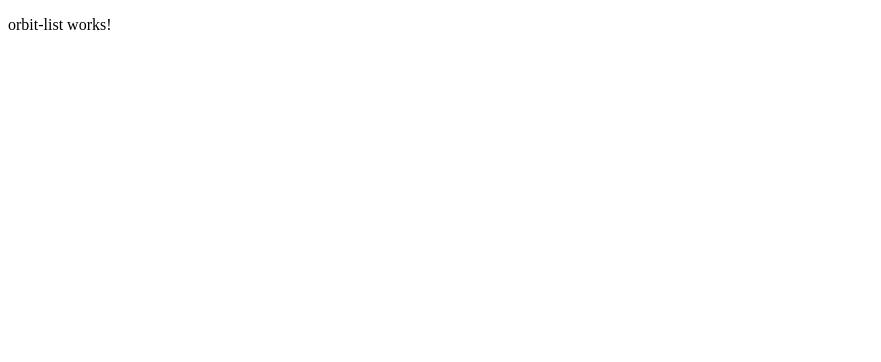
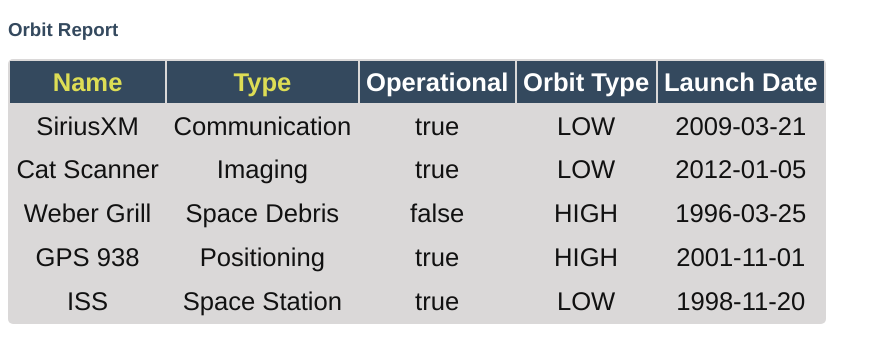
Before and after one commit to RAndrewKoch/orbit-report, an Angular app: page / in a window 1280 px wide. Shown: the top 362 px of the page, without its empty margins (0-881 px from the left). Built offline with nearby package versions, Linux system fonts and the light colour scheme.

Commit message:
step 4 finished

```diff
--- a/src/app/app.component.css
+++ b/src/app/app.component.css
@@ -0,0 +1,13 @@
+.search-form {
+    margin-bottom: 40px;
+}
+
+button {
+    margin-left: 10px;
+    color: #fff;
+    background-color: #009b25;
+    border-radius: 4px;
+    padding: 2px 5px;
+    font-size: 18px;
+    cursor: pointer;
+}
--- a/src/app/app.component.html
+++ b/src/app/app.component.html
@@ -1 +1 @@
-<app-orbit-list [satellites]='sourceList'></app-orbit-list>
+<app-orbit-list [satellites]="sourceList"></app-orbit-list>
--- a/src/app/orbit-list/orbit-list.component.css
+++ b/src/app/orbit-list/orbit-list.component.css
@@ -0,0 +1,29 @@
+.sortable {
+    cursor: pointer;
+    color: #dd5;
+}
+
+.warning {
+    background-color: #da8a8a;
+}
+
+table {
+  color: #111;
+  border-radius: 5px;
+  overflow: hidden;
+  margin: 12px 0;
+  min-width: 300px;
+  background: #dad8d8;
+}
+
+.header-row {
+    background: #34495E;
+    color: #fff
+}
+
+th, td {
+    font-size: 2vw;
+    text-align: center;
+    margin: 1vw 1vw;
+    padding: .5vw;
+}
--- a/src/app/orbit-list/orbit-list.component.html
+++ b/src/app/orbit-list/orbit-list.component.html
@@ -1 +1,18 @@
-<p>orbit-list works!</p>
+<h3>Orbit Report</h3>
+<table>
+    <tr class="header-row">
+        <th class="sortable">Name</th>
+        <th class="sortable">Type</th>
+        <th>Operational</th>
+        <th>Orbit Type</th>
+        <th>Launch Date</th>
+    </tr>
+    <tr *ngFor='let satellite of satellites'>
+        <td>{{satellite.name}}</td>
+        <td>{{satellite.type}}</td>
+        <td>{{satellite.operational}}</td>
+        <td>{{satellite.orbitType}}</td>
+        <td>{{satellite.launchDate}}</td>
+    </tr>
+
+</table>
--- a/src/app/satellite.ts
+++ b/src/app/satellite.ts
@@ -4,7 +4,7 @@ export class Satellite {
     type: string;
     operational: boolean;
     launchDate: string;
-    constructor(name: string, type: string, launchDate: string, orbitType: string, operational: boolean){
+    constructor(name: string, type: string, launchDate: string, orbitType: string, operational: boolean) {
         this.name = name,
         this.type = type,
         this.launchDate = launchDate,
--- a/src/index.html
+++ b/src/index.html
@@ -1,6 +1,15 @@
 <!doctype html>
 <html lang="en">
 <head>
+  <style>
+    body {
+      font-family: 'Helvetica', 'Courier';
+    }
+
+    h3 {
+        color: #34495E;
+    }
+  </style>
   <meta charset="utf-8">
   <title>OrbitReport</title>
   <base href="/">
```
